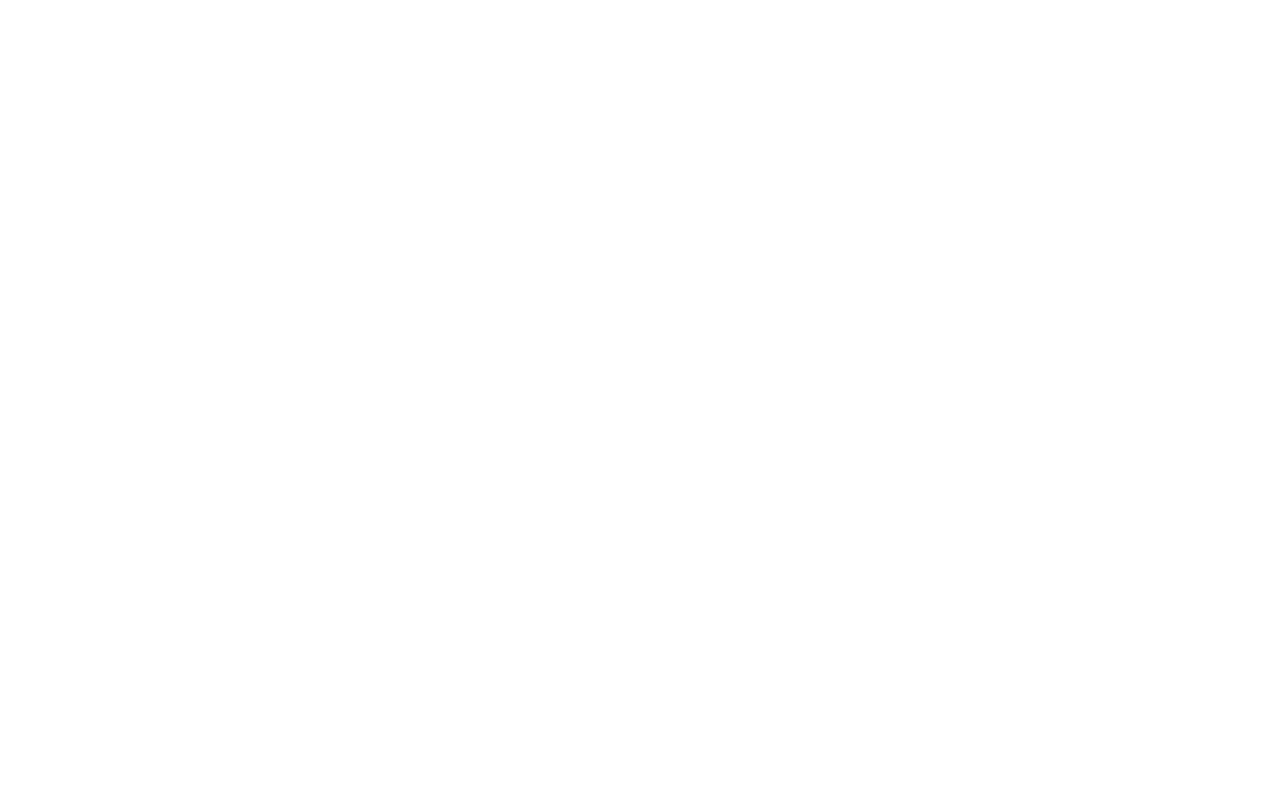
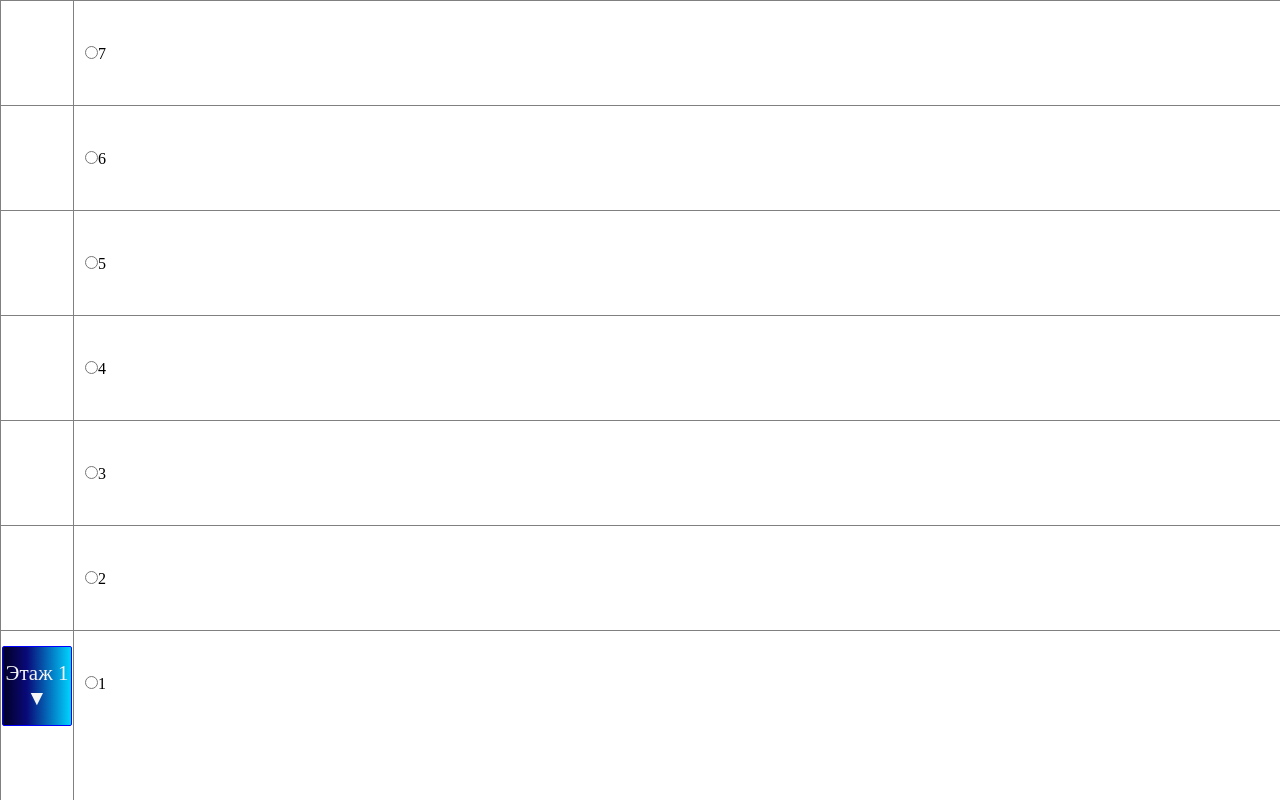
Before and after one commit to AnastasiyaMAV/lift_project, a Vue app: page / in a window 1280 px wide. Built offline with nearby package versions, Linux system fonts and the light colour scheme.

Commit message:
add components: LiftComponent, LiftShaftComponent, FloorComponen; add lift animation

```diff
--- a/src/App.vue
+++ b/src/App.vue
@@ -1,15 +1,50 @@
 <template>
-  <div>
+  <div class="app">
+    <lift-shaft-component
+      :valueLevel="valueLevel"
+      :upwardMovement="upwardMovement"
+      :downwardMovement="downwardMovement"
+    />
+    <floor-component :levels="levels" @movement="elevatorMovement" />
   </div>
 </template>
 
 <script>
+import FloorComponent from "./components/FloorComponent.vue";
+import LiftShaftComponent from "./components/LiftShaftComponent.vue";
 
 export default {
+  components: { LiftShaftComponent, FloorComponent },
   data() {
+    return {
+      levels: [
+        { id: 7, title: "7" },
+        { id: 6, title: "6" },
+        { id: 5, title: "5" },
+        { id: 4, title: "4" },
+        { id: 3, title: "3" },
+        { id: 2, title: "2" },
+        { id: 1, title: "1" },
+      ],
+      valueLevel: 1,
+      valueLevelPred: 1,
+      upwardMovement: false,
+      downwardMovement: false,
+    };
   },
 
   methods: {
+    elevatorMovement(value) {
+      this.valueLevelPred = this.valueLevel;
+      this.valueLevel = value;
+      if (this.valueLevelPred < this.valueLevel) {
+        this.upwardMovement = true;
+        this.downwardMovement = false;
+      } else {
+        this.downwardMovement = true;
+        this.upwardMovement = false;
+      }
+    },
   },
 };
 </script>
@@ -20,4 +55,10 @@
   padding: 0;
   box-sizing: border-box;
 }
+
+.app {
+  max-width: 1400px;
+  max-height: 840px;
+}
+
 </style>
--- a/src/components/FloorComponent.vue
+++ b/src/components/FloorComponent.vue
@@ -1,14 +1,46 @@
 <template>
-  <div>
-
+  <div class="floor" v-for="level in levels" :key="level.id" :level="level">
+    <input
+      class="input"
+      type="radio"
+      :id="level.id"
+      :value="level.title"
+      v-model="floorLift"
+      @click="elevatorMovement"
+    />
+    <label class="label" :for="level.id">{{ level.title }}</label>
   </div>
 </template>
 
 <script>
 export default {
+  props: {
+    levels: {
+      type: Array,
+      required: true,
+    },
+  },
+  data() {
+    return {
+      floorLift: "",
+    };
+  },
+  methods: {
+    elevatorMovement(event) {
+      this.$emit("movement", event.target.value);
+    },
+  },
 };
 </script>
 
 <style scoped>
+.floor {
+  height: 105px;
+  border-top: 1px solid grey;
+}
 
+.input {
+  margin-left: 85px;
+  margin-top: 45px;
+}
 </style>
--- a/src/components/LiftComponent.vue
+++ b/src/components/LiftComponent.vue
@@ -1,14 +1,61 @@
 <template>
-  <div>
-
+  <div
+    class="lift"
+    :class="{ moov: upwardMovement || downwardMovement }"
+    :style="{ marginTop: -104 * valueLevel + 100 + 'px' }"
+  >
+    <div>Этаж {{ valueLevel }}</div>
+    <div v-if="upwardMovement">&#9650;</div>
+    <div v-else>&#9660;</div>
   </div>
 </template>
 
 <script>
 export default {
+  props: {
+    valueLevel: {
+      type: Number,
+      required: true,
+    },
+    upwardMovement: {
+      type: Boolean,
+      required: true,
+    },
+    downwardMovement: {
+      type: Boolean,
+      required: true,
+    },
+  },
 };
 </script>
 
 <style scoped>
+.lift {
+  position: relative;
+  width: 70px;
+  height: 80px;
+  z-index: 9;
+  border: 1px solid blue;
+  border-radius: 2px;
+  background: rgb(2, 0, 36);
+  background: linear-gradient(
+    90deg,
+    rgba(2, 0, 36, 1) 0%,
+    rgba(9, 9, 121, 1) 35%,
+    rgba(0, 212, 255, 1) 100%
+  );
+  display: flex;
+  flex-direction: column;
+  justify-content: center;
+  align-items: center;
+  color: whitesmoke;
+  font-size: 21px;
+  top: 650px;
+}
 
+.moov {
+  -webkit-transition: all 1s linear;
+  -moz-transition: all 1s linear;
+  transition: all 1s linear;
+}
 </style>
--- a/src/components/LiftShaftComponent.vue
+++ b/src/components/LiftShaftComponent.vue
@@ -1,14 +1,45 @@
 <template>
-  <div>
-
+  <div class="shaft">
+    <lift-component
+      :valueLevel="valueLevel"
+      :upwardMovement="upwardMovement"
+      :downwardMovement="downwardMovement"
+    />
   </div>
 </template>
 
 <script>
+import LiftComponent from "./LiftComponent.vue";
 export default {
+  components: { LiftComponent },
+
+  props: {
+    valueLevel: {
+      type: Number,
+      required: true,
+    },
+    upwardMovement: {
+      type: Boolean,
+      required: true,
+    },
+    downwardMovement: {
+      type: Boolean,
+      required: true,
+    },
+  },
 };
 </script>
 
 <style scoped>
-
+.shaft {
+  width: 74px;
+  height: 100vh;
+  position: absolute;
+  background: none;
+  border-left: 1px solid grey;
+  border-right: 1px solid grey;
+  display: flex;
+  flex-direction: column;
+  align-items: center;
+}
 </style>
```
